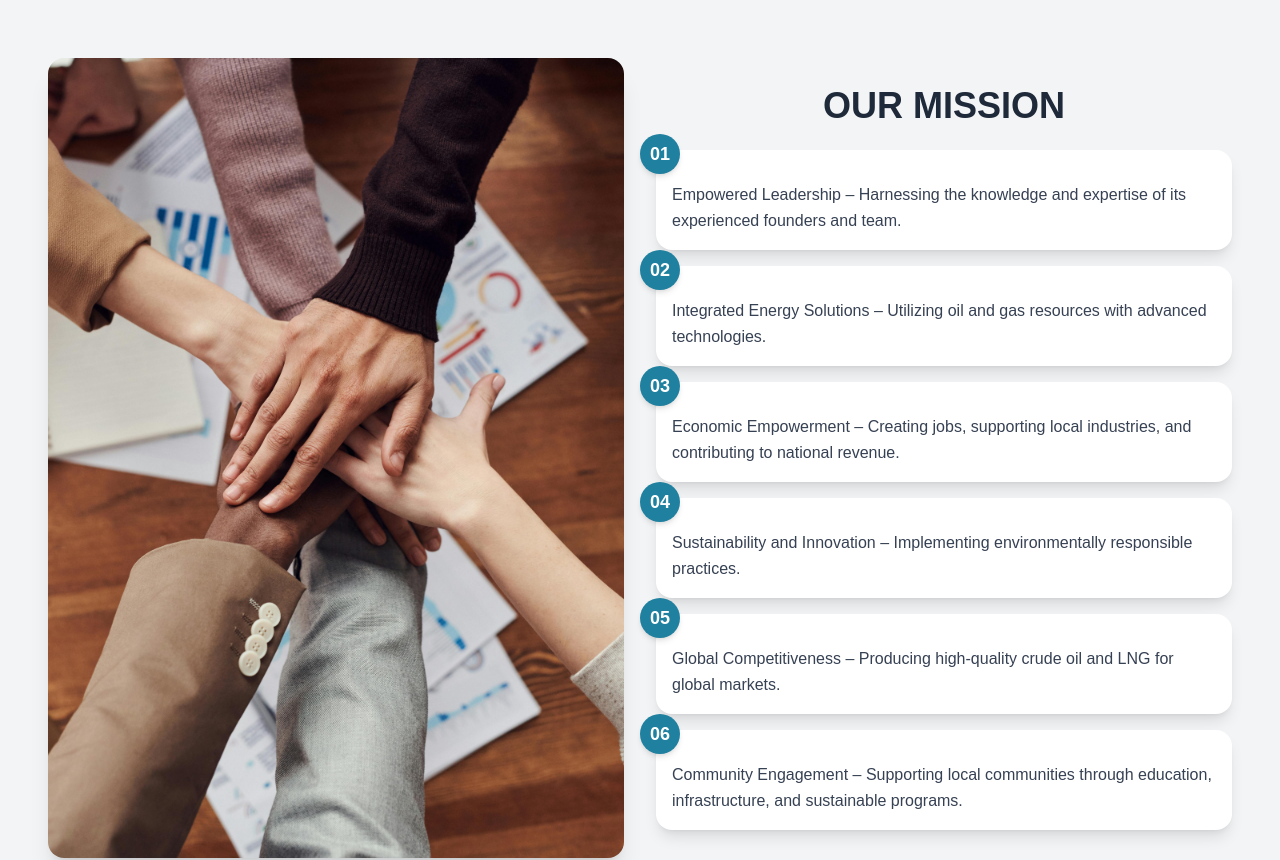
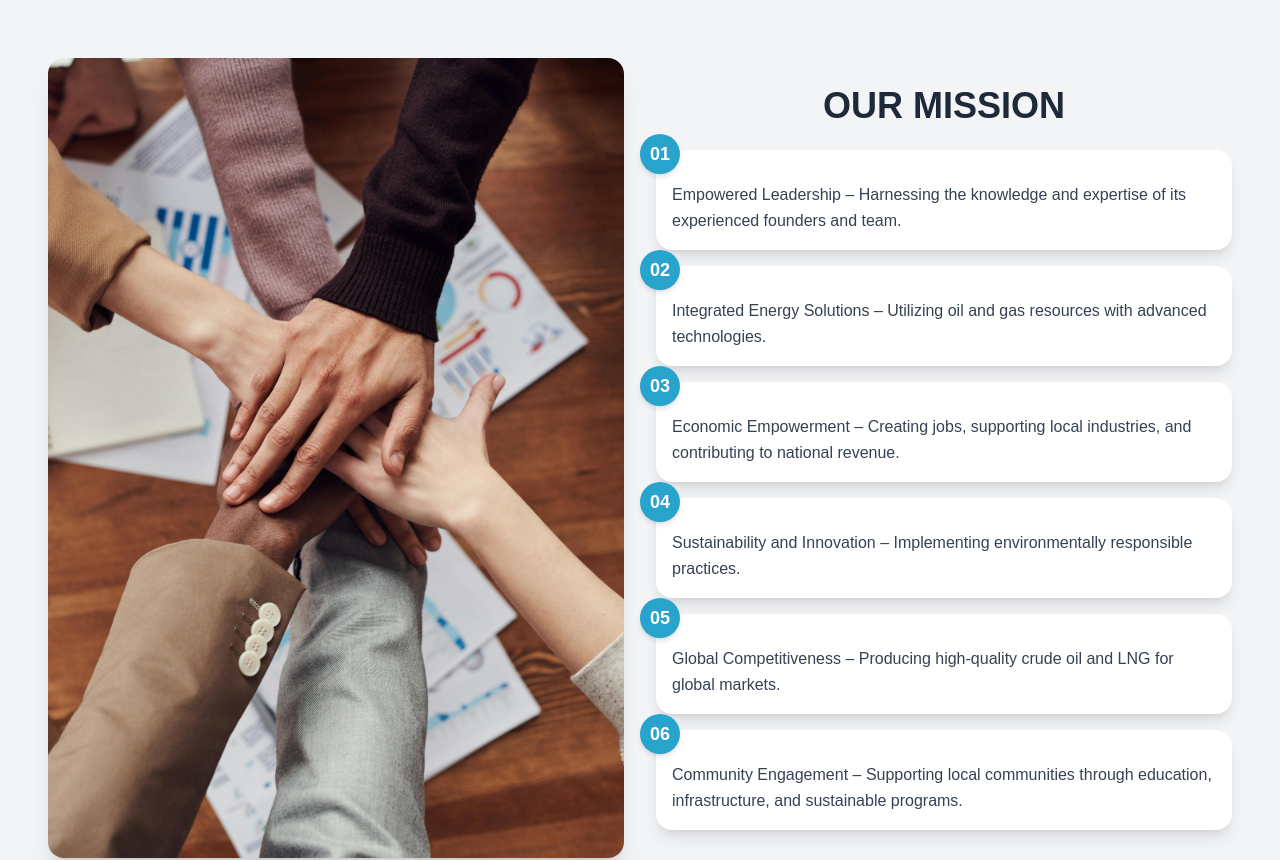
Before and after one commit to Firosmalik000/handira-minergi-nusantara, a Next.js app: page / in a window 1280 px wide. Shown: the part 3520-4380 px from the top of the page. Built offline with nearby package versions, Linux system fonts and the light colour scheme.

Commit message:
little change for colors

```diff
--- a/src/section/Map.tsx
+++ b/src/section/Map.tsx
@@ -2,8 +2,8 @@ import React from 'react';
 
 const Map = () => {
   return (
-    <div className="w-full flex justify-center items-center bg-white py-4  hover:scale-105 transition-all duration-300">
-      <div className="w-[90%] h-[300px]  rounded-xl overflow-hidden shadow-lg shadow-gray-400">
+    <div className="w-full flex justify-center items-center bg-white py-4 ">
+      <div className="w-[90%] h-[300px]  rounded-xl overflow-hidden shadow-lg shadow-gray-400 hover:scale-105 transition-all duration-300">
         <iframe
           title="Location Map"
           width="100%"
--- a/src/section/Mision.tsx
+++ b/src/section/Mision.tsx
@@ -52,7 +52,7 @@ const Mision = () => {
                 transition={{ delay: index * 0.2, duration: 0.6, ease: 'easeOut' }}
                 className="relative bg-white rounded-2xl shadow-lg p-4 flex flex-col items-start text-left hover:shadow-2xl transition-shadow duration-300"
               >
-                <div className="absolute -top-4 -left-4 bg-[#1F809F] text-white font-bold text-lg w-10 h-10 flex items-center justify-center rounded-full shadow-md">{String(index + 1).padStart(2, '0')}</div>
+                <div className="absolute -top-4 -left-4 bg-[#27a3cc] text-white font-bold text-lg w-10 h-10 flex items-center justify-center rounded-full shadow-md">{String(index + 1).padStart(2, '0')}</div>
                 <p className="mt-4 text-gray-700 leading-relaxed">{desc}</p>
               </motion.div>
             ))}
```
